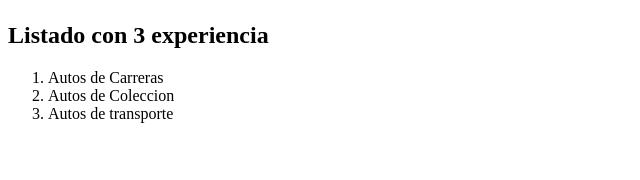
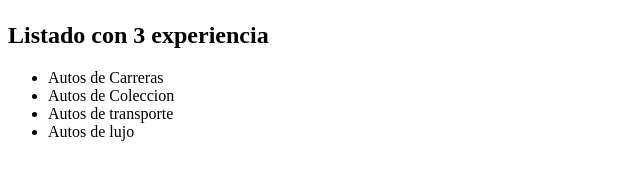
Before and after one commit to elbrodelche/01-blog, a plain HTML site: page perfil.html in a window 1280 px wide. Shown: the part 310-490 px from the top of the page, without its empty margins (0-640 px from the left). Drawn offline with Linux system fonts and the light colour scheme.

Commit message:
agregue una opcion mas a la laista y la cambie a lista desordenada

```diff
--- a/perfil.html
+++ b/perfil.html
@@ -9,10 +9,11 @@
     <img src="https://gestion.pe/fotogalerias/10-autos-lujo-caros-mercado-236558-noticia/" alt="Autos de lujo">
 
     <h2>Listado con 3 experiencia</h2>
-    <ol>
+    <ul>
         <li>Autos de Carreras</li>
         <li>Autos de Coleccion</li>
         <li>Autos de transporte</li>
-    </ol>
+        <li>Autos de lujo</li>
+    </ul>
 </body>
 </html>
```
